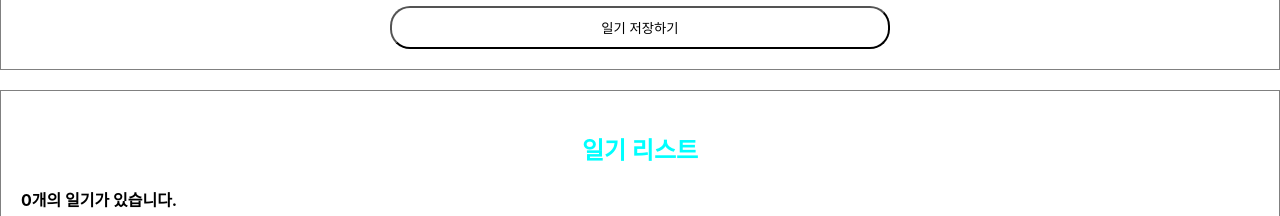
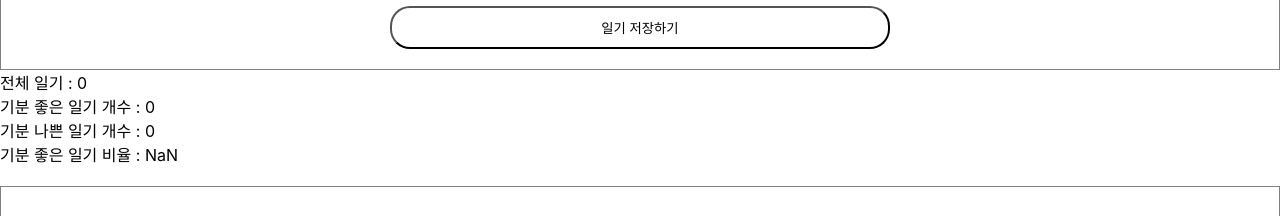
Before and after one commit to developer-jamjam/ReactDiary, a React (Create React App) app: page / in a window 1280 px wide. Shown: the part 479-695 px from the top of the page. Built offline with nearby package versions, Linux system fonts and the light colour scheme; no server answers.

Commit message:
react_mini_project_5
React 최적화
useMemo

```diff
--- a/src/App.js
+++ b/src/App.js
@@ -1,4 +1,4 @@
-import React,{useState, useRef, useEffect} from "react";
+import React,{useState, useRef, useEffect, useMemo} from "react";
 import './App.css';
 import DiaryEditor from './DiaryEditor';
 import DiaryList from './DiaryList';
@@ -99,11 +99,25 @@
     );
   };
 
+  const getDiaryAnalysis = useMemo(
+    () => {
+    const goodCount = data.filter((it)=>it.emotion >= 3).length;
+    const badCount = data.length - goodCount;
+    const goodRatio = (goodCount/ data.length) * 100;
+    return {goodCount, badCount, goodRatio};
+  },[data.length]);
+
+  const {goodCount, badCount, goodRatio} = getDiaryAnalysis;
+
   let name = "dev_404";
   return (
       <div className="App">
           <h2>Hello React! by.{name}의 일기장</h2>
           <DiaryEditor onCreate={onCreate}/>
+          <div>전체 일기 : {data.length}</div>
+          <div>기분 좋은 일기 개수 : {goodCount}</div>
+          <div>기분 나쁜 일기 개수 : {badCount}</div>
+          <div>기분 좋은 일기 비율 : {goodRatio}</div>
           <DiaryList onRemove={onRemove} onEdit={onEdit} diaryList={data} />
       </div>
   );
```
